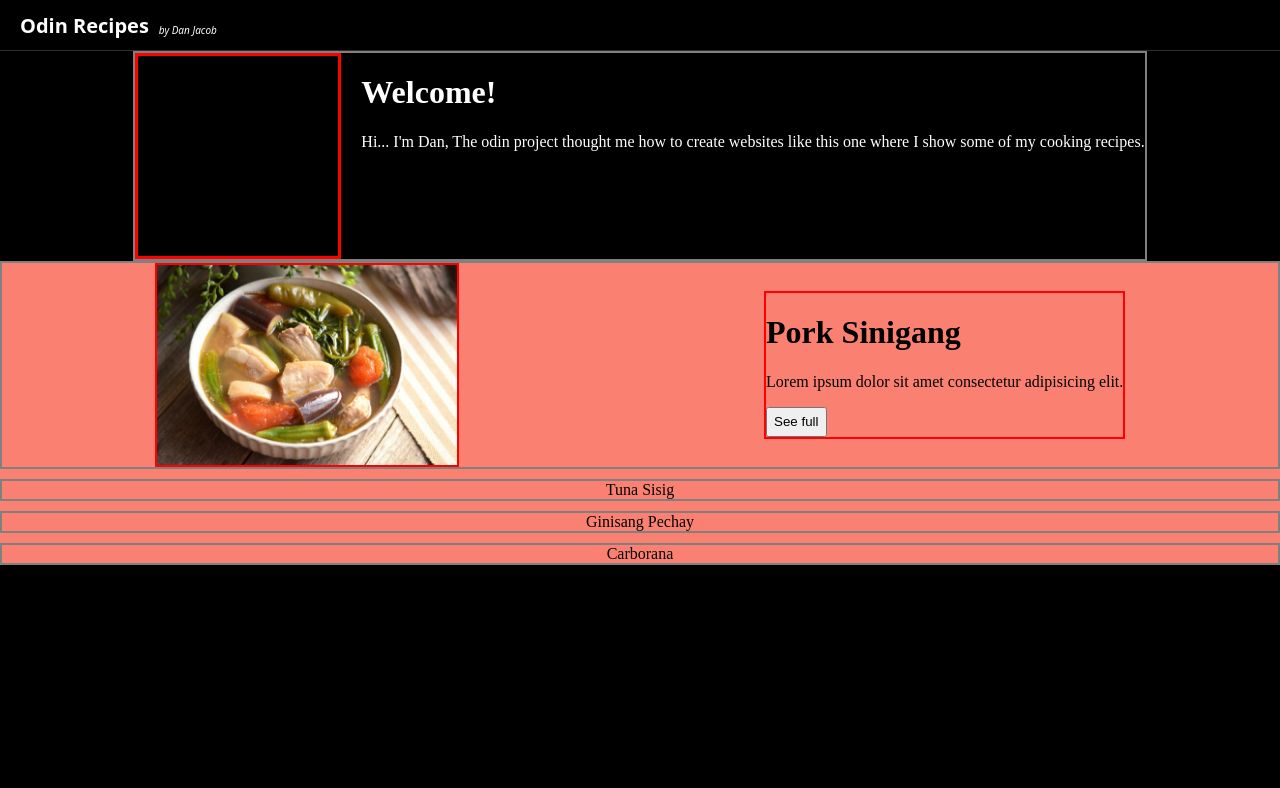
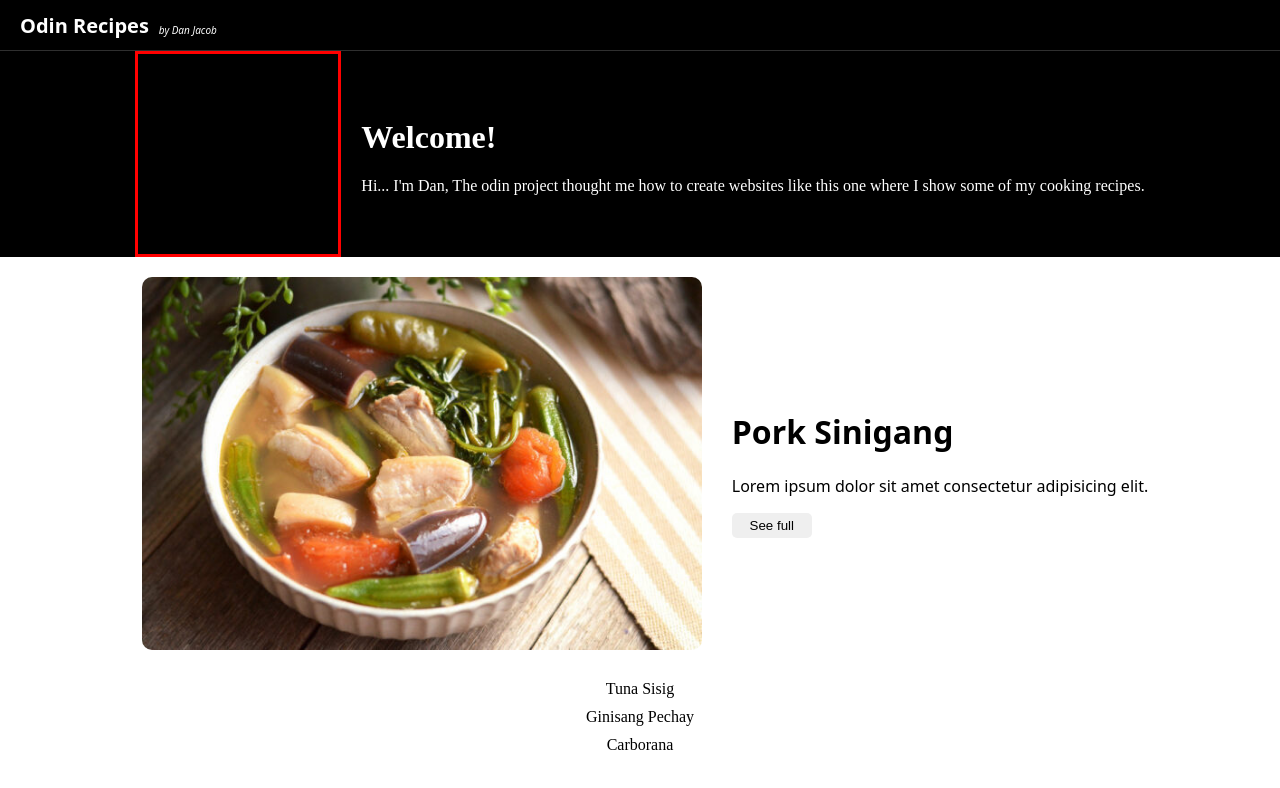
Before and after one commit to ishaun-is-dan/odin-recipes, a plain HTML site: page index.html in a window 1280 px wide. Drawn offline with Linux system fonts and the light colour scheme.

Commit message:
final home design

```diff
--- a/index.html
+++ b/index.html
@@ -12,10 +12,12 @@
         <p>by Dan Jacob</p>
     </div>
     <div class="hero">
-        <div class="odin-logo"></div>
-        <div class="about-odin-recipe">
-            <h1>Welcome!</h1>
-            <p>Hi... I'm Dan, The odin project thought me how to create websites like this one where I show some of my cooking recipes.</p>
+        <div class="hero-block">
+            <div class="odin-logo"></div>
+            <div class="about-odin-recipe">
+                <h1>Welcome!</h1>
+                <p>Hi... I'm Dan, The odin project thought me how to create websites like this one where I show some of my cooking recipes.</p>
+            </div>
         </div>
     </div>
 
@@ -30,16 +32,15 @@
                 <p>Lorem ipsum dolor sit amet consectetur adipisicing elit.</p>
                 <button class="recipe-btn"><a href="./recipes/pork-sinigang.html">See full</a></button>
             </div>
-
         </div>
 
-        <div class="recipe">
+        <div class="recipe even">
             <a href="./recipes/tuna-sisig.html">Tuna Sisig</a>
         </div>
          <div class="recipe">
             <a href="./recipes/ginisang-pechay.html">Ginisang Pechay</a>
         </div>
-         <div class="recipe">
+         <div class="recipe even">
             <a href="./recipes/carbonara.html">Carborana</a>
         </div>
 
--- a/style.css
+++ b/style.css
@@ -1,7 +1,7 @@
 body{
     margin: 0;
     padding: 0;
-    background-color: black;
+
     display: flex;
     flex-direction: column;
 }
@@ -25,15 +25,20 @@ body{
     padding-top: 10px;
 }
 .hero{
+    background-color: black;
     color: white;
     display: flex;
     width: auto;
     height: auto;
-    align-self: center;
-    border: 2px solid gray;
+    margin: 0;
+    padding: 0;
+    justify-content: center;
+}
+.hero-block{
+    display: flex;
+    align-items: center;
+    justify-content: space-between;
     gap: 20px;
-
-
 }
 .odin-logo{
     width: 200px;
@@ -48,7 +53,7 @@ a{
     color: black;
 }
 .recipe-selection{
-    background-color: salmon;
+    /* background-color: salmon; */
     display: flex;
     flex-direction: column;
     gap: 10px;
@@ -56,27 +61,45 @@ a{
 .recipe{
     width: auto;
     height: auto;
-    border: 2px solid gray;
+    /* border: 2px solid gray; */
     display: flex;
     align-items: center;
-    justify-content: space-around;
+    flex-wrap: ;
+    align-items: center;
     flex-wrap: wrap;
+    justify-content: center;
+
+
 
 }
+
 .recipe-btn{
-    height: 30px;
+    height: 25px;
+    width: 80px;
+    border-radius: 5px;
+    border: 0;
+
 }
 .left{
-    border: 2px solid red;
-    position: relative;
-    width: 300px;
+    min-width: 300px;
+    max-width: 600px;
+    /* border: 2px solid red; */
+    box-sizing: border-box;
+    padding: 20px;
+    flex: 1;
+
+
 }
 .right{
-    border: 2px solid red;
+    /* border: 2px solid red; */
+    font-family: system-ui, -apple-system, BlinkMacSystemFont, 'Segoe UI', Roboto, Oxygen, Ubuntu, Cantarell, 'Open Sans', 'Helvetica Neue', sans-serif;
+    padding: 10px;
 
 }
 .left img{
     display: block;
     max-inline-size: 100%;
+    border-radius: 10px;
+
 
 }
```
